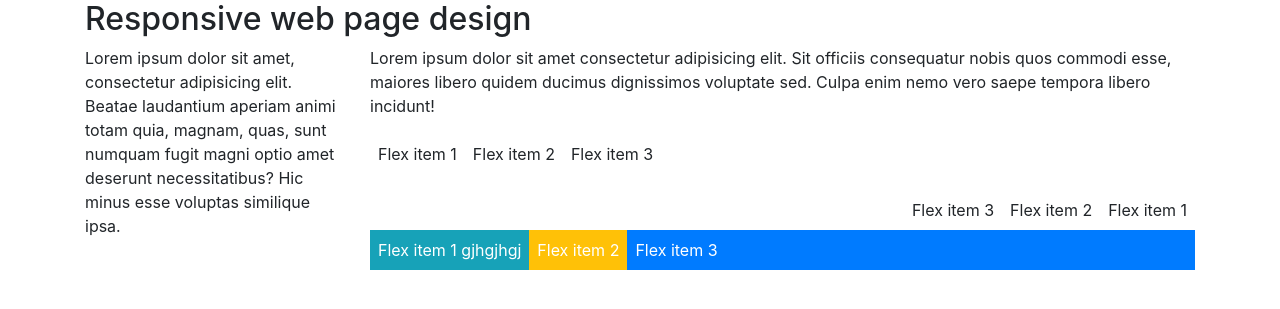
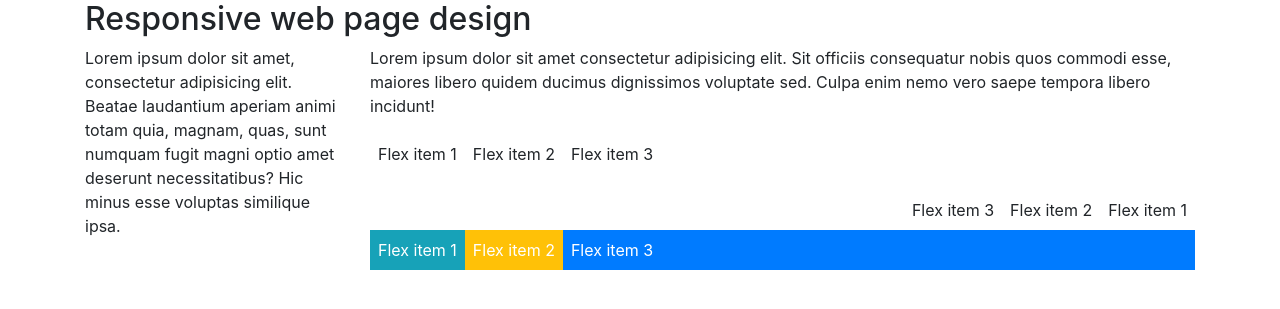
Before and after one commit to bishwajit1965/pro_responsive, a PHP site: page / in a window 1280 px wide. Shown: the top 309 px of the page. Run offline with PHP 8.4, Linux system fonts and the light colour scheme; some libraries are stand-ins or nearby versions.

Commit message:
"Modified"

```diff
--- a/index.php
+++ b/index.php
@@ -30,7 +30,7 @@
                     </div>
 
                     <div class="d-flex text-white">
-                        <div class="p-2 bg-info">Flex item 1 gjhgjhgj</div>
+                        <div class="p-2 bg-info">Flex item 1</div>
                         <div class="p-2 bg-warning">Flex item 2</div>
                         <div class="p-2 bg-primary flex-grow-1">Flex item 3</div>
                     </div>
```
